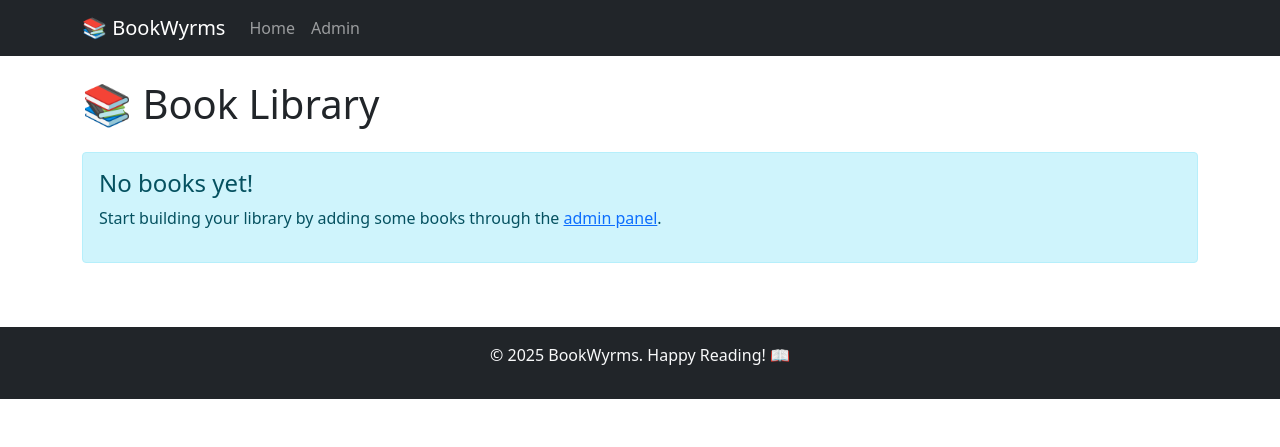
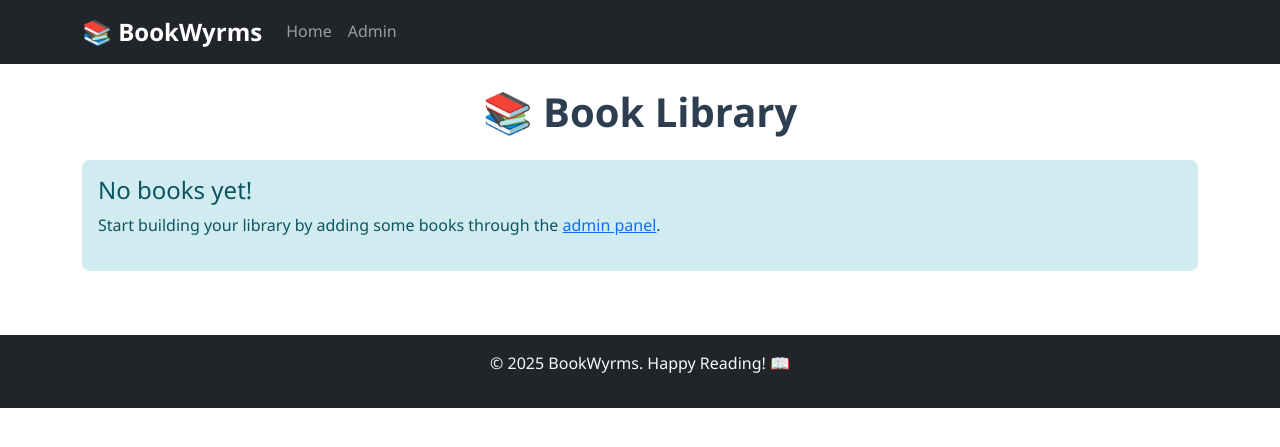
Before and after one commit to ShuaybAi/bookwyrms, a Django app: page / in a window 1280 px wide. Shown: the top 447 px of the page. Run offline with Django 5.2, Linux system fonts and the light colour scheme; data that the repository does not hold is empty.

Commit message:
add static folder/files

```diff
--- a/config/settings.py
+++ b/config/settings.py
@@ -48,6 +48,7 @@ INSTALLED_APPS = [
 
 MIDDLEWARE = [
     'django.middleware.security.SecurityMiddleware',
+    'whitenoise.middleware.WhiteNoiseMiddleware',
     'django.contrib.sessions.middleware.SessionMiddleware',
     'django.middleware.common.CommonMiddleware',
     'django.middleware.csrf.CsrfViewMiddleware',
@@ -129,7 +130,8 @@ USE_TZ = True
 
 STATIC_URL = 'static/'
 
-DISABLE_COLLECTSTATIC = 1
+STATICFILES_DIRS = [os.path.join(BASE_DIR, 'static'),]
+STATIC_ROOT = os.path.join(BASE_DIR, 'staticfiles')
 
 # Default primary key field type
 # https://docs.djangoproject.com/en/5.2/ref/settings/#default-auto-field
--- /dev/null
+++ b/runtime.txt
@@ -0,0 +1 @@
+python-3.12.10
--- /dev/null
+++ b/static/css/style.css
@@ -0,0 +1,164 @@
+/* BookWyrms Custom Styles */
+
+/* Root Variables */
+:root {
+    --primary-color: #2c3e50;
+    --secondary-color: #3498db;
+    --accent-color: #e74c3c;
+    --text-color: #2c3e50;
+    --light-bg: #ecf0f1;
+    --card-shadow: 0 2px 10px rgba(0, 0, 0, 0.1);
+    --border-radius: 8px;
+}
+
+/* Body and Typography */
+body {
+    font-family: 'Segoe UI', Tahoma, Geneva, Verdana, sans-serif;
+    color: var(--text-color);
+    line-height: 1.6;
+}
+
+/* Custom Navbar Styling */
+.navbar-brand {
+    font-weight: 700;
+    font-size: 1.5rem;
+}
+
+.navbar-dark .navbar-brand:hover {
+    color: var(--secondary-color) !important;
+}
+
+/* Card Enhancements */
+.card {
+    border: none;
+    box-shadow: var(--card-shadow);
+    border-radius: var(--border-radius);
+    transition: transform 0.3s ease, box-shadow 0.3s ease;
+}
+
+.card:hover {
+    transform: translateY(-5px);
+    box-shadow: 0 8px 25px rgba(0, 0, 0, 0.15);
+}
+
+.card-img-top {
+    border-radius: var(--border-radius) var(--border-radius) 0 0;
+}
+
+/* Book Cover Placeholder */
+.book-cover-placeholder {
+    background: linear-gradient(135deg, #667eea 0%, #764ba2 100%);
+    color: white;
+    font-size: 1.2rem;
+    font-weight: 500;
+}
+
+/* Button Styling */
+.btn-primary {
+    background-color: var(--secondary-color);
+    border-color: var(--secondary-color);
+    border-radius: var(--border-radius);
+}
+
+.btn-primary:hover {
+    background-color: var(--primary-color);
+    border-color: var(--primary-color);
+}
+
+/* Page Headers */
+h1, h2, h3 {
+    color: var(--primary-color);
+    font-weight: 600;
+}
+
+h1 {
+    margin-bottom: 2rem;
+    text-align: center;
+}
+
+/* Alert Styling */
+.alert {
+    border-radius: var(--border-radius);
+    border: none;
+}
+
+.alert-info {
+    background-color: #d1ecf1;
+    color: #0c5460;
+}
+
+/* Footer Styling */
+footer {
+    margin-top: auto;
+}
+
+/* Book Metadata */
+.book-metadata {
+    font-size: 0.85rem;
+    color: #6c757d;
+}
+
+/* Responsive Adjustments */
+@media (max-width: 768px) {
+    .container {
+        padding: 0 15px;
+    }
+
+    h1 {
+        font-size: 2rem;
+        margin-bottom: 1.5rem;
+    }
+
+    .card {
+        margin-bottom: 1.5rem;
+    }
+}
+
+/* Loading Animation */
+.loading {
+    display: inline-block;
+    width: 20px;
+    height: 20px;
+    border: 3px solid rgba(255, 255, 255, 0.3);
+    border-radius: 50%;
+    border-top-color: #fff;
+    animation: spin 1s ease-in-out infinite;
+}
+
+@keyframes spin {
+    to { transform: rotate(360deg); }
+}
+
+/* Custom Scrollbar */
+::-webkit-scrollbar {
+    width: 8px;
+}
+
+::-webkit-scrollbar-track {
+    background: var(--light-bg);
+}
+
+::-webkit-scrollbar-thumb {
+    background: var(--secondary-color);
+    border-radius: 4px;
+}
+
+::-webkit-scrollbar-thumb:hover {
+    background: var(--primary-color);
+}
+
+/* Utility Classes */
+.text-gradient {
+    background: linear-gradient(135deg, var(--secondary-color), var(--accent-color));
+    -webkit-background-clip: text;
+    -webkit-text-fill-color: transparent;
+    background-clip: text;
+}
+
+.shadow-soft {
+    box-shadow: var(--card-shadow);
+}
+
+.border-radius-custom {
+    border-radius: var(--border-radius);
+}
--- a/templates/base.html
+++ b/templates/base.html
@@ -9,6 +9,10 @@
 
     <!-- Bootstrap CSS -->
     <link href="https://cdn.jsdelivr.net/npm/bootstrap@5.1.3/dist/css/bootstrap.min.css" rel="stylesheet">
+
+    <!-- Custom CSS -->
+    {% load static %}
+    <link rel="stylesheet" href="{% static 'css/style.css' %}">
 
     {% block extra_css %}{% endblock %}
 </head>
```
Also changed, not shown: static/js/.js (added), 1 other file.
